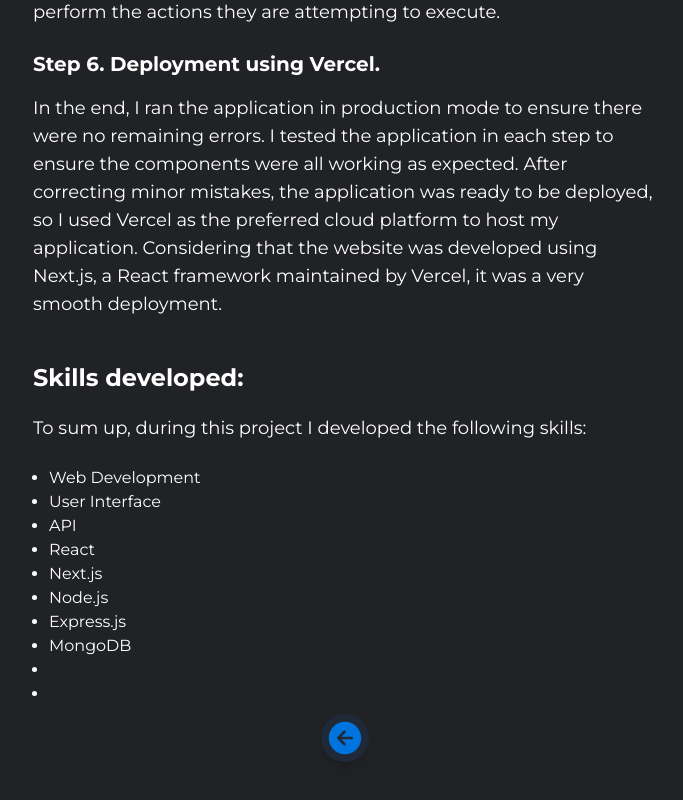
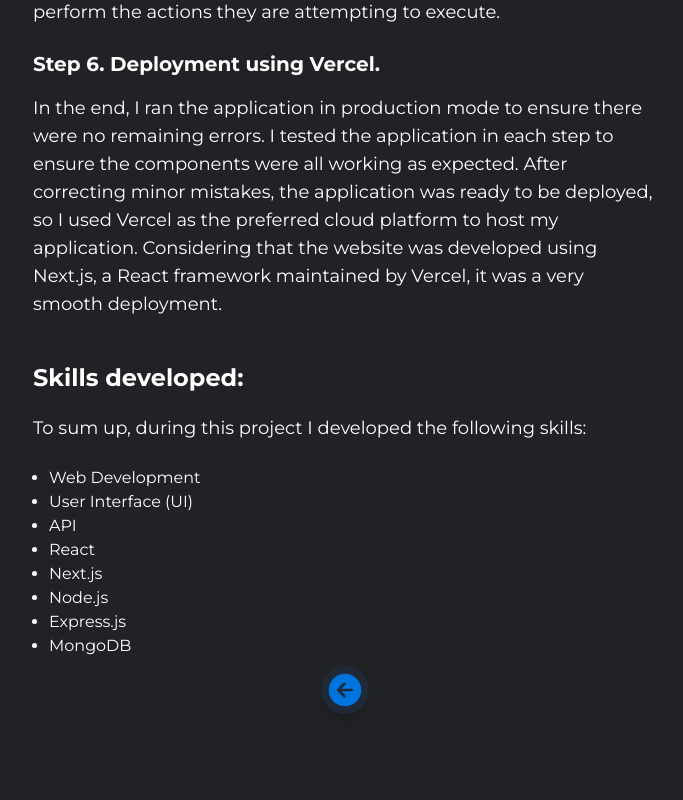
Before and after one commit to fmeneses-graca/my-website, a Next.js app: page /met-museum-project in a window 1280 px wide. Shown: the part 2606-3406 px from the top of the page, without its empty margins (295-978 px from the left). After the commit the page ends 3368 px from the top, so only its background shows below. Built offline with nearby package versions, Linux system fonts and the light colour scheme.

Commit message:
Text adjustment to met page

```diff
--- a/pages/met-museum-project.js
+++ b/pages/met-museum-project.js
@@ -157,15 +157,13 @@ function MBAProject() {
                     <br />
                     <ul className="pl-4 list-disc">
                         <li>Web Development</li>
-                        <li>User Interface</li>
+                        <li>User Interface (UI)</li>
                         <li>API</li>
                         <li>React</li>
                         <li>Next.js</li>
                         <li>Node.js</li>
                         <li>Express.js</li>
                         <li>MongoDB</li>
-                        <li></li>
-                        <li></li>
                     </ul>
                 </div>
 
```
